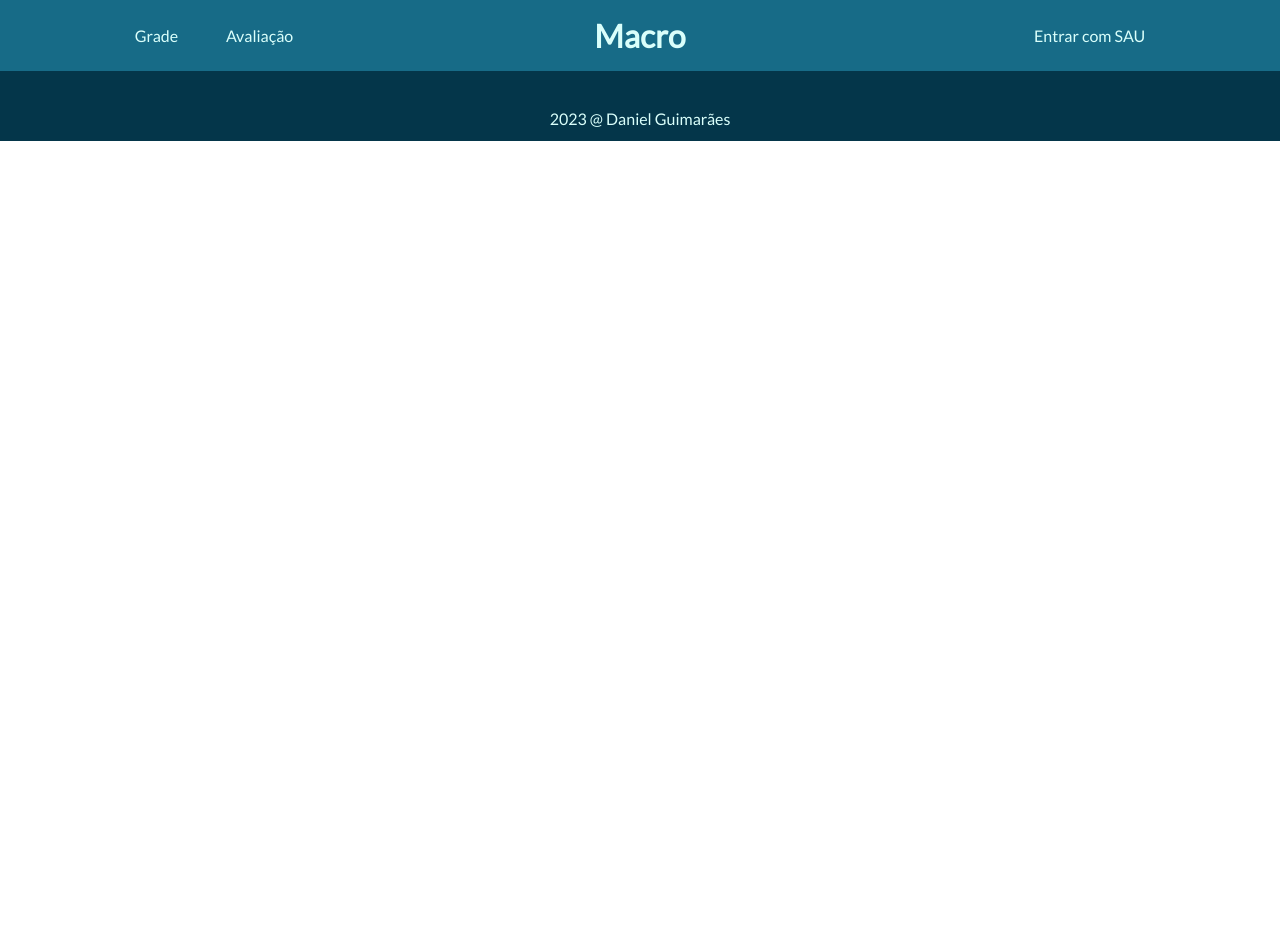
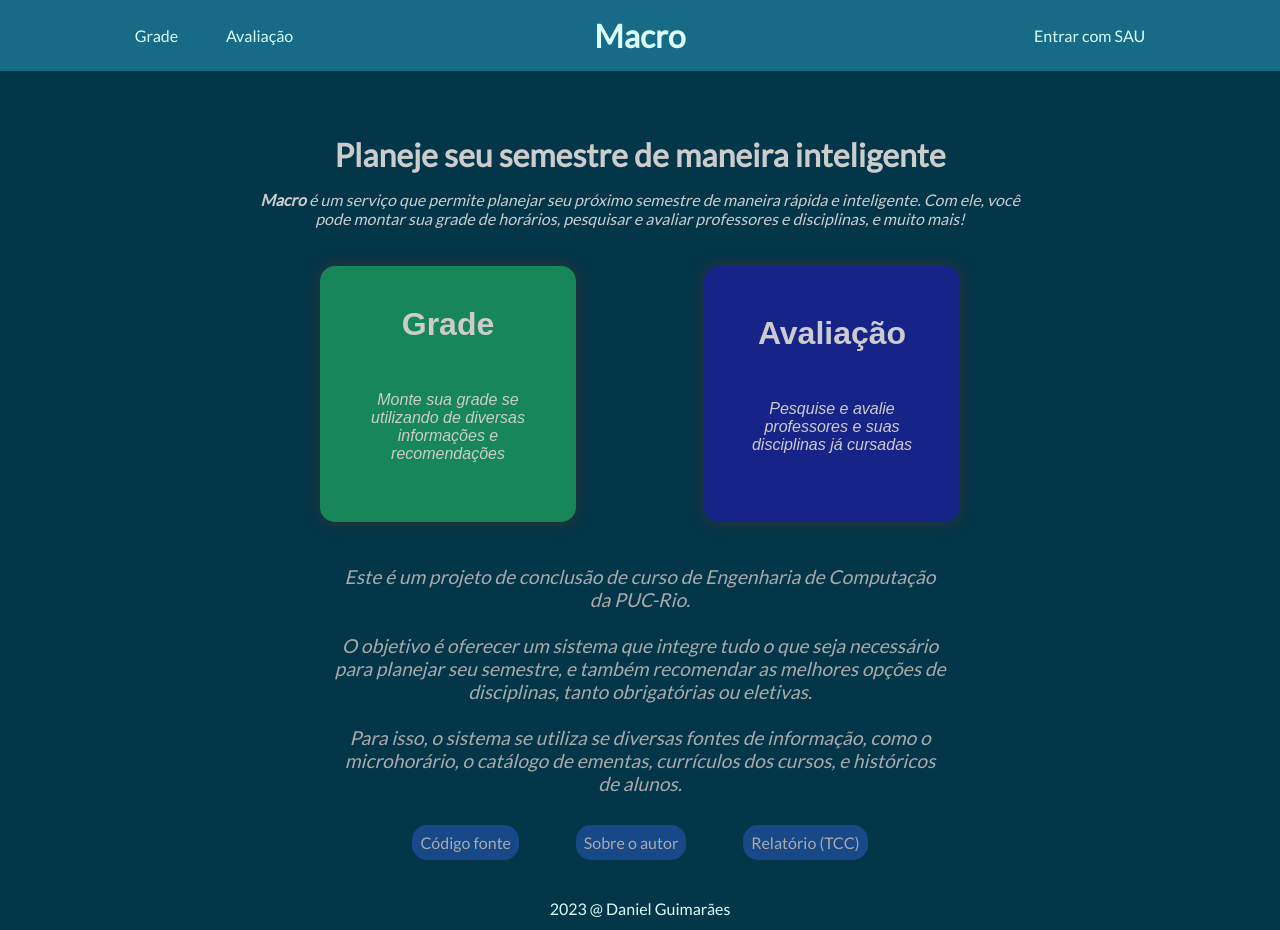
Before and after one commit to Leinadium/puc-disciplinas, a SvelteKit app in the folder front/: page / in a window 1280 px wide. Before the commit the page ends 800 px from the top, so only its background shows below. Built offline with nearby package versions, Linux system fonts and the light colour scheme; no server answers.

Commit message:
front: landing-page

```diff
--- /dev/null
+++ b/front/src/components/landing/NavGrande.svelte
@@ -0,0 +1,42 @@
+<script lang="ts">
+    export let color: number = 1 | 2;
+</script>
+
+<button class="color-{color}">
+    <slot></slot>
+</button>
+
+<style>
+    button {
+        border: none;
+        cursor: pointer;
+
+        box-sizing: border-box;
+        border-radius: var(--border-radius);
+        background: var(--color-main-2);
+        color: var(--color-whitef);
+        box-shadow: 0px 0px 15px 0px var(--color-black3);
+
+        display: flex;
+        flex-flow: column;
+        justify-content: center;
+        align-items: center;
+
+        width: 20%;
+
+        aspect-ratio: 1 / 1;
+        transition: all 0.2s ease-in-out;
+    }
+
+    button:hover {
+        transform: scale(1.05);
+    }
+
+    .color-1 {
+        background: var(--color-anal-3);
+    }
+
+    .color-2 {
+        background: var(--color-anal-4);
+    }
+</style>
--- /dev/null
+++ b/front/src/components/landing/TextoAbaixo.svelte
@@ -0,0 +1,61 @@
+<div id="texto-abaixo">
+    <p>
+        <br>
+        Este é um projeto de conclusão de curso de
+        Engenharia de Computação da PUC-Rio.
+        <br><br>
+        O objetivo é oferecer um sistema que integre tudo o que seja necessário
+        para planejar seu semestre, e também recomendar as melhores opções
+        de disciplinas, tanto obrigatórias ou eletivas.
+        <br><br>
+        Para isso, o sistema se utiliza se diversas fontes de informação,
+        como o microhorário, o catálogo de ementas, currículos dos cursos,
+        e históricos de alunos.
+    </p>
+
+    <div class="links">
+        <a href="https://github.com/Leinadium/puc-disciplinas" target="_blank">Código fonte</a>
+        <a href="https://github.com/Leinadium/" target="_blank">Sobre o autor</a>
+        <a href="https://github.com/Leinadium/puc-tcc-disciplinas" target="_blank">Relatório (TCC)</a>
+    </div>
+
+</div>
+
+<style>
+    #texto-abaixo {
+        width: 80%;
+        height: 100%;
+
+        color: var(--color-whiteff);
+
+        display: flex;
+        flex-flow: column nowrap;
+        justify-content: center;
+        align-items: center;
+    }
+
+    #texto-abaixo p {
+        width: 60%;
+        font-size: 1.2rem;
+        font-style: italic;
+        margin-bottom: 3%;
+        text-align: center;
+    }
+
+    .links {
+        width: 50%;
+
+        display: flex;
+        flex-flow: row nowrap;
+        justify-content: space-around;
+        align-items: center;
+    }
+
+    a {
+        text-decoration: none;
+        color: var(--color-whiteff);
+        padding: 0.5rem;
+        border-radius: var(--border-radius);
+        background: var(--color-anal-2);
+    }
+</style>
--- a/front/src/routes/+layout.svelte
+++ b/front/src/routes/+layout.svelte
@@ -9,10 +9,10 @@
 </svelte:head>
 
 <Header titulo="Macro" />
-    <CheckLogin />
-    <main>
-        <slot></slot>
-    </main>
+<CheckLogin />
+<main>
+    <slot></slot>
+</main>
 <Footer />
 
 <style>
@@ -56,6 +56,7 @@
         --color-whiteff: #aaa;
 
         --color-blackf: #777;
+        --color-black3: #333;
 
         --border-radius: 15px;
 
--- a/front/src/routes/+page.svelte
+++ b/front/src/routes/+page.svelte
@@ -1,4 +1,78 @@
 <script lang="ts">
+	import NavGrande from "../components/landing/NavGrande.svelte";
+	import TextoAbaixo from "../components/landing/TextoAbaixo.svelte";
+
 </script>
 
-<div></div>
+<div id="landing-page">
+    <h1>Planeje seu semestre de maneira inteligente</h1>
+
+    <p class="descricao">
+        <b>Macro</b> é um serviço que permite planejar seu próximo semestre
+        de maneira rápida e inteligente. Com ele, você pode montar sua grade
+        de horários, pesquisar e avaliar professores e disciplinas, e muito mais!
+    </p>
+
+    <div id="opcoes">
+        <NavGrande color={1}>
+            <h3>Grade</h3>
+            <p class="menor">Monte sua grade se utilizando de diversas informações e recomendações</p>
+        </NavGrande>
+        <NavGrande color={2}>
+            <h3>Avaliação</h3>
+            <p class="menor">Pesquise e avalie professores e suas disciplinas já cursadas</p>
+        </NavGrande>
+    </div>
+
+    <TextoAbaixo />
+
+</div>
+
+<style>
+    #landing-page {
+        width: 100%;
+        height: 100%;
+
+        color: var(--color-whitef);
+
+        display: flex;
+        flex-flow: column nowrap;
+        justify-content: center;
+        align-items: center;
+    }
+
+    h1 {
+        margin: 0;
+        margin-top: 5%;
+        padding: 0;
+    }
+
+    .descricao {
+        width: 60%;
+        font-size: 1rem;
+        font-style: italic;
+        margin-bottom: 3%;
+        text-align: center;
+    }
+
+    #opcoes {
+        width: 100%;
+
+        display: flex;
+        flex-flow: row nowrap;
+        justify-content: center;
+        align-items: center;
+        gap: 10%;
+    }
+
+    h3 {
+        font-size: 2rem;
+    }
+
+    .menor {
+        width: 80%;
+        font-size: 1.0rem;
+        font-style: italic;
+        padding-bottom: 15%;
+    }
+</style>
```
